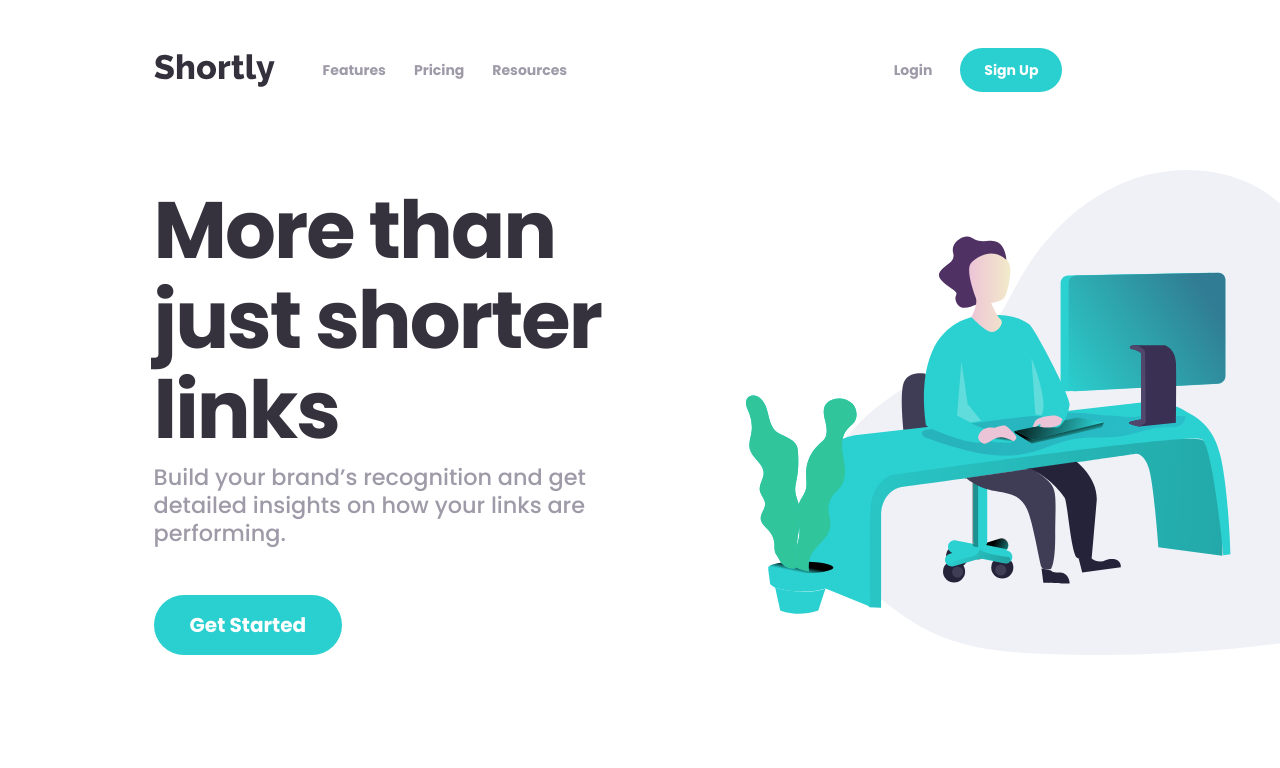
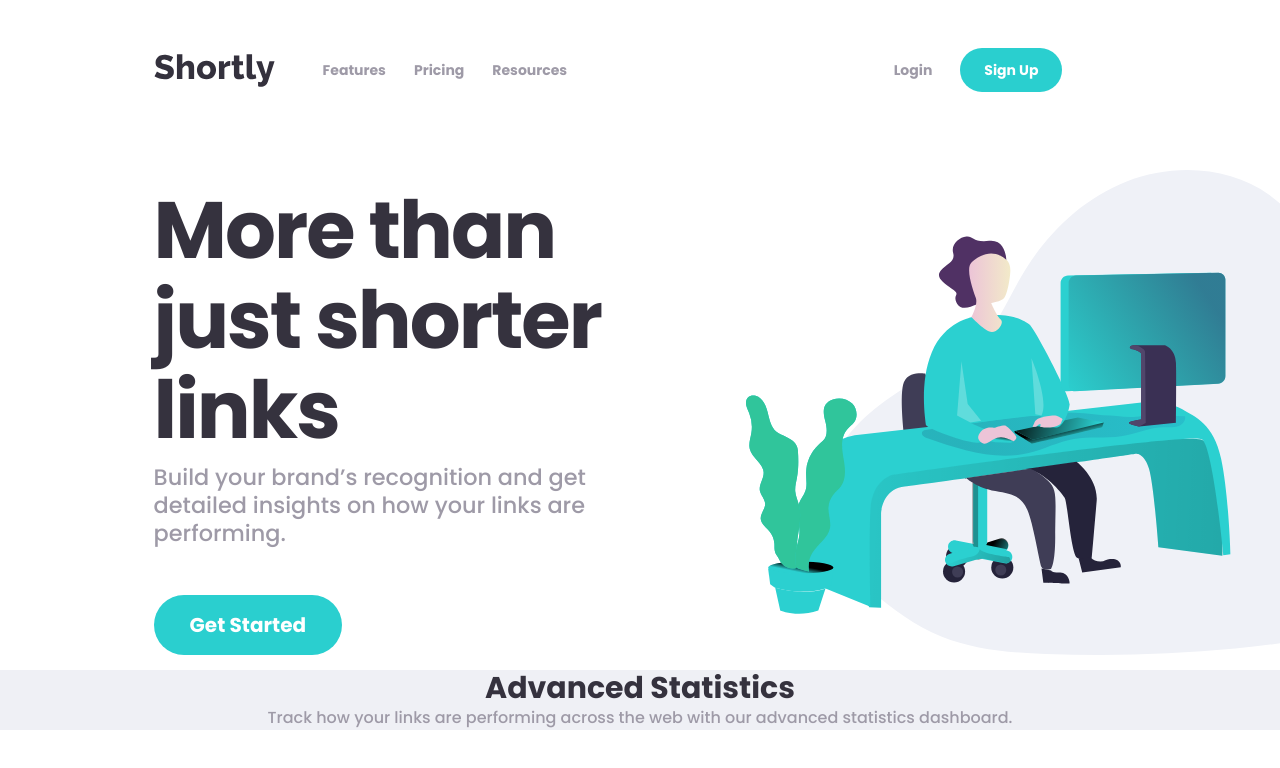
Before and after one commit to AlbertoLed/URL-shortening-API-landing-page, a React (Vite) app: page / in a window 1280 px wide. Shown: the top 768 px of the page. Built offline with nearby package versions, Linux system fonts and the light colour scheme; some icons are missing.

Commit message:
Add main component

```diff
--- a/src/App.jsx
+++ b/src/App.jsx
@@ -1,12 +1,14 @@
 import Navbar from './components/Navbar'
 import Header from './components/Header'
+import Main from './components/Main'
 
 function App() {
   return (
-    <div>
+    <>
       <Navbar />
       <Header />
-    </div>
+      <Main />
+    </>
   )
 }
 
--- /dev/null
+++ b/src/components/Main.jsx
@@ -0,0 +1,14 @@
+function Main() {
+    return(
+        <main className="bg-gray-100">
+            <div>
+                <h2 className='text-blue text-3xl font-bold text-center'>Advanced Statistics</h2>
+                <p className='text-violet-100 text-center'>Track how your links are performing across the web with our
+  advanced statistics dashboard.</p>
+            </div>
+
+        </main>
+    )
+}
+
+export default Main
--- a/tailwind.config.js
+++ b/tailwind.config.js
@@ -14,7 +14,10 @@ export default {
         },
         cyan: 'hsl(180, 66%, 49%)',
         red: 'hsl(0, 87%, 67%)',
-        gray: 'hsl(0, 0%, 75%)',
+        gray: {
+          100: 'hsl(230, 25%, 95%)',
+          200: 'hsl(0, 0%, 75%)',
+        },
         blue: 'hsl(255, 11%, 22%)',
       },
       fontSize: {
```
